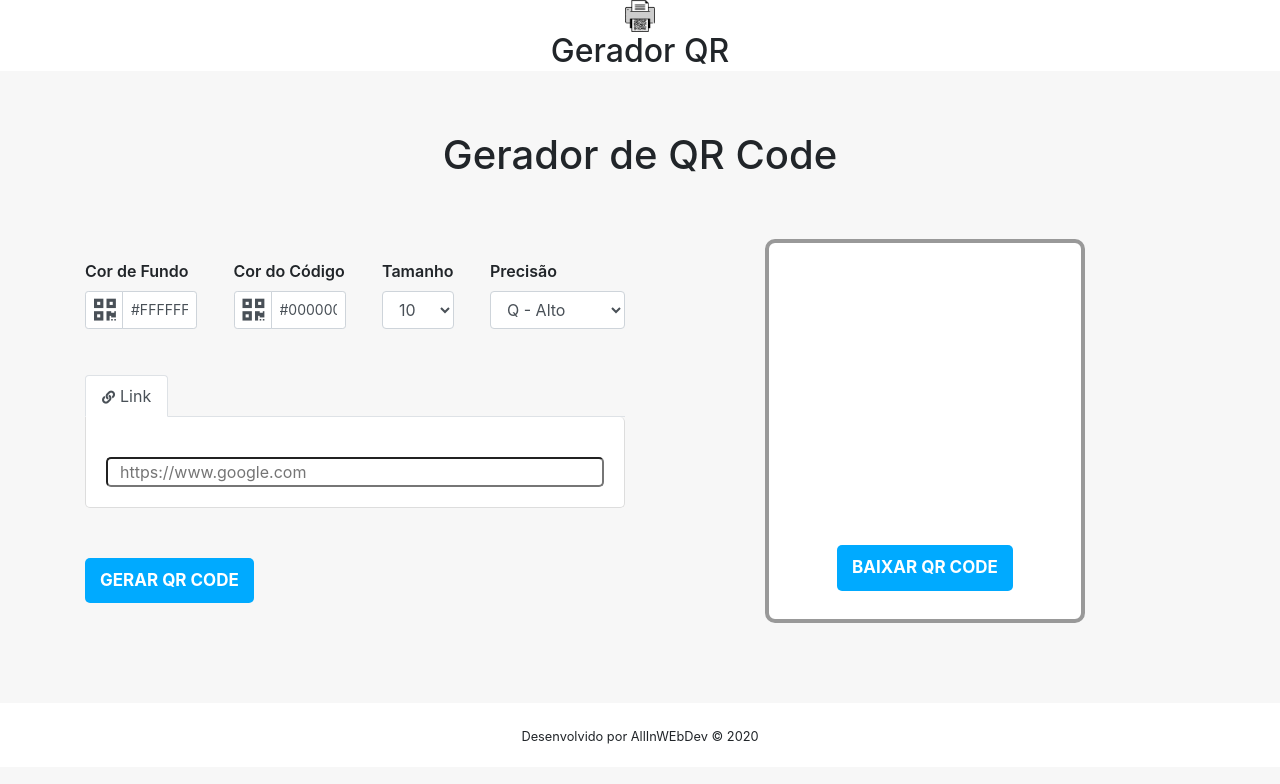
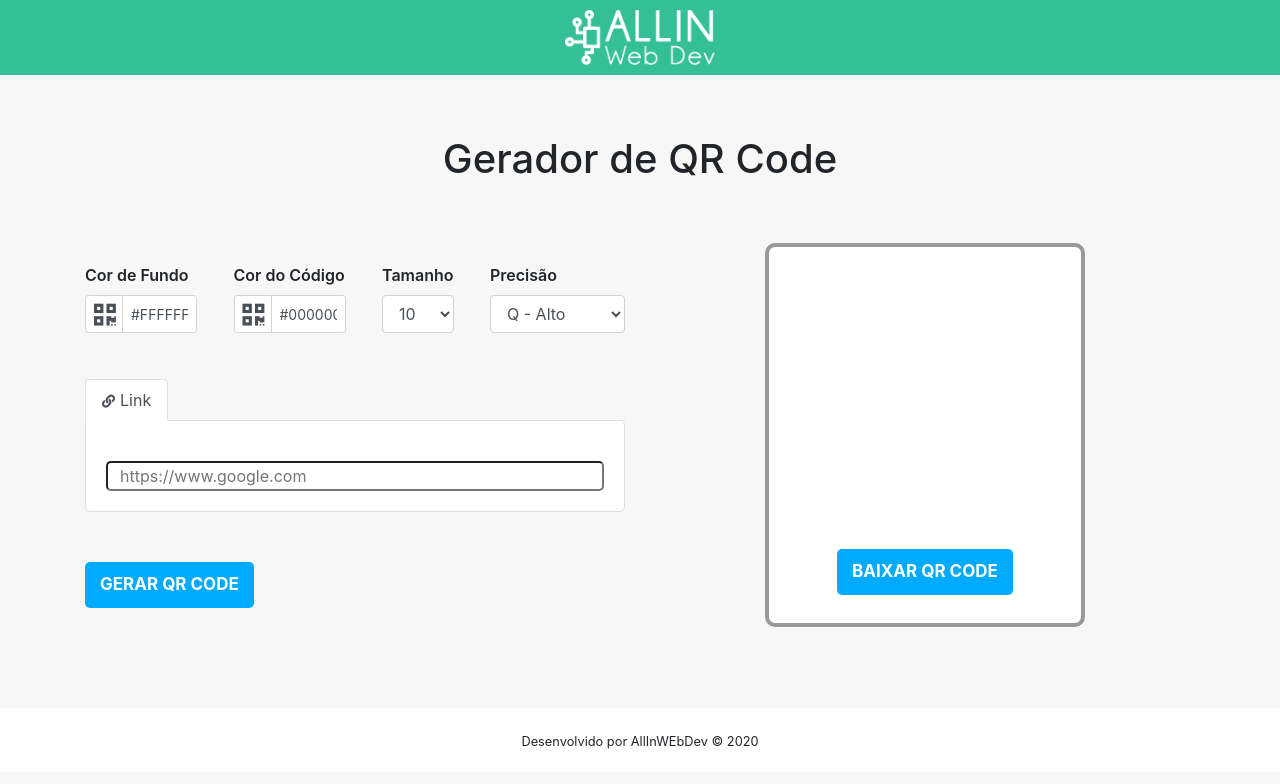
Before and after one commit to andyantunes/QR-Code-Generator, a plain HTML site: page index.html in a window 1280 px wide. Drawn offline with nearby package versions, Linux system fonts and the light colour scheme; a script that the page names is missing.

Commit message:
Alterado imagem do Header (logo)

```diff
--- a/css/global.css
+++ b/css/global.css
@@ -1,10 +1,11 @@
 body {
-    background-color: #F7F7F7;
+  background-color: #f7f7f7;
 }
 
 header {
-    background: #FFF;
-    text-align: center
+  background: #34bf98;
+  text-align: center;
+  padding: 10px 0;
 }
 
 article h1 {
@@ -95,7 +96,7 @@ footer {
   height: 384px;
   border: 4px #999 solid;
   border-radius: 10px;
-    background: #FFF;
+  background: #fff;
 }
 
 .card-qrcode-img {
@@ -107,7 +108,7 @@ footer {
 
 .card-qrcode-img div {
   margin: 0 auto;
-    opacity: .5;
+  opacity: 0.5;
 }
 
 .card-qrcode-content {
--- a/index.html
+++ b/index.html
@@ -24,8 +24,8 @@
 
 <body>
     <header>
-        <img src="./images/logo-v1.png" alt="Logo" width="30">
-        <h2>Gerador QR</h2>
+        <img src="./images/logohead.png" alt="Logo" width="150">
+        <!-- <h2>Gerador QR</h2> -->
     </header>
     <div class="container">
         <main>
```
Also changed, not shown: images/logohead.png (added). Lines whose indentation alone changed are shown as unchanged.
